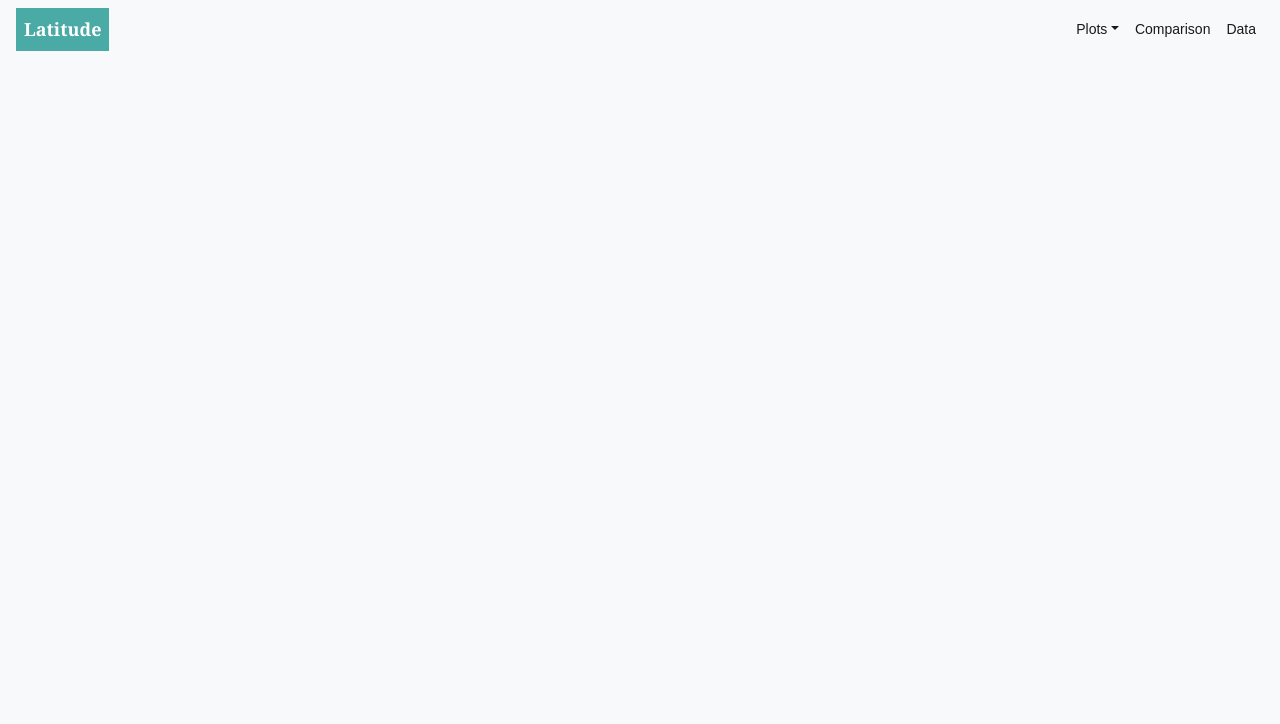
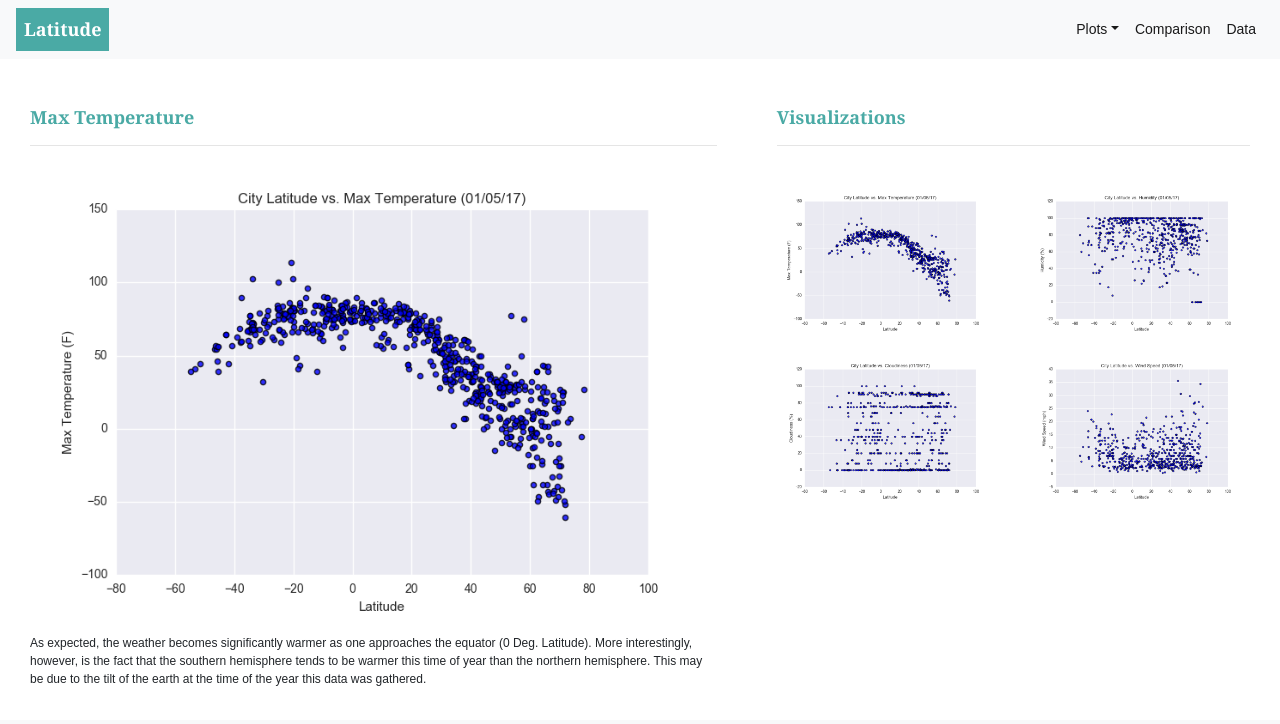
Before and after one commit to matthewkilleen0830/HTML-CSS-Weather, a plain HTML site: page lat_vs_max_temp.html in a window 1280 px wide. Drawn offline with nearby package versions, Linux system fonts and the light colour scheme.

Commit message:
Latitude vs. Max Temperature page complete.

```diff
--- a/lat_vs_max_temp.html
+++ b/lat_vs_max_temp.html
@@ -63,6 +63,79 @@
         </div>
     </nav>
 
+    <!-- LAT VS MAX TEMP PAGE CONTENT -->
+
+    <!-- Create Bootstrap container/table -->
+    <div class = "container-fluid">
+
+        <!-- Row 1 -->
+        <div class = "row pb-3">
+
+            <!-- DIVIDE ROW 1 INTO TWO COLUMNS -->
+
+            <!-- Row 1, Column 1 -->
+            <div class = "col-md-12 col-lg-7 mt-5">
+                <div class = "col-md-12">
+                    <h3>Max Temperature</h3>
+                    <hr>
+                    <div class = "body">
+                        <img id = "img-wrap" class = "img.fluid" width = "100%" height = "auto" src = "Resources/assets/images/Fig1.png">
+                        <p>As expected, the weather becomes significantly warmer as one approaches the equator (0 Deg. Latitude).  More interestingly, however, is the fact that the southern hemisphere tends to be warmer this time of year than the northern hemisphere.  This may be due to the tilt of the earth at the time of the year this data was gathered.</p>
+                    </div>
+                </div>
+            </div>
+
+            <!-- Row 1, Column 2 -->
+            <div class = "col-md-12 col-lg-5 mt-5">
+                <div class = "col-md-12">
+                    <h3>Visualizations</h3>
+                    <hr>
+                    <br>
+                    <div class = "body">
+
+                        <!-- DIVIDE COLUMN 2 INTO TWO ROWS -->
+
+                        <!-- Column 2, Row 1 -->
+                        <div class = "row pb-3">
+
+                            <!-- Row 1, Column 1 -->
+                            <div class = "col-md-6">
+                                <div class = "body">
+                                    <a href = "lat_vs_max_temp.html"><img class = "img.fluid" width = "100%" height = "auto" src = "Resources/assets/images/Fig1.png"></a>
+                                </div>
+                            </div>
+
+                            <!-- Row 1, Column 2 -->
+                            <div class = "col-md-6">
+                                <div class = "body">
+                                    <a href = "lat_vs_humidity.html"><img class = "img.fluid" width = "100%" height = "auto" src = "Resources/assets/images/Fig2.png"></a>
+                                </div>
+                            </div>
+                        </div>
+
+                        <!-- Column 2, Row 2 -->
+                        <div class = "row pb-3">
+
+                            <!-- Row 2, Column 1 -->
+                            <div class = "col-md-6">
+                                <div class = "body">
+                                    <a href = "lat_vs_cloudiness.html"><img class = "img.fluid" width = "100%" height = "auto" src = "Resources/assets/images/Fig3.png"></a>
+                                </div>
+                            </div>
+
+                            <!-- Row 2, Column 2 -->
+                            <div class = "col-md-6">
+                                <div class = "body">
+                                    <a href = "lat_vs_wind_speed.html"><img class = "img.fluid" width = "100%" height = "auto" src = "Resources/assets/images/Fig4.png"></a>
+                                </div>
+                            </div>
+                        </div>
+                    </div>
+                </div>
+            </div>
+        </div>
+    </div>
+
 </body>
 
 </html>
```
Also changed, not shown: comparisons.html (+2 -0 lines).
